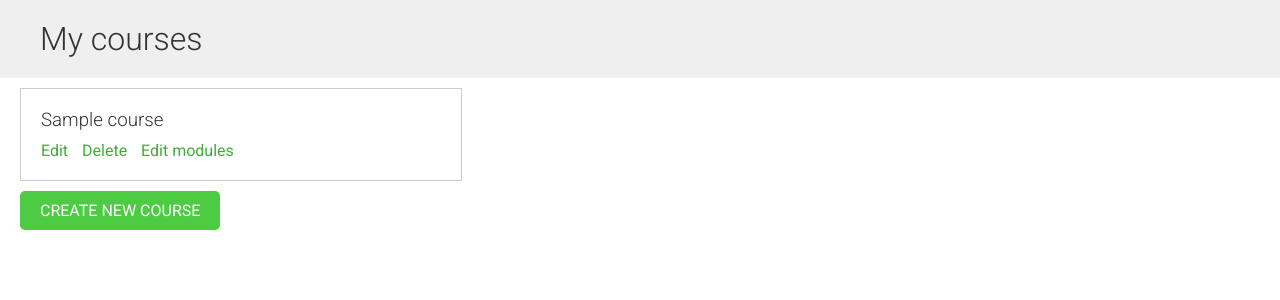
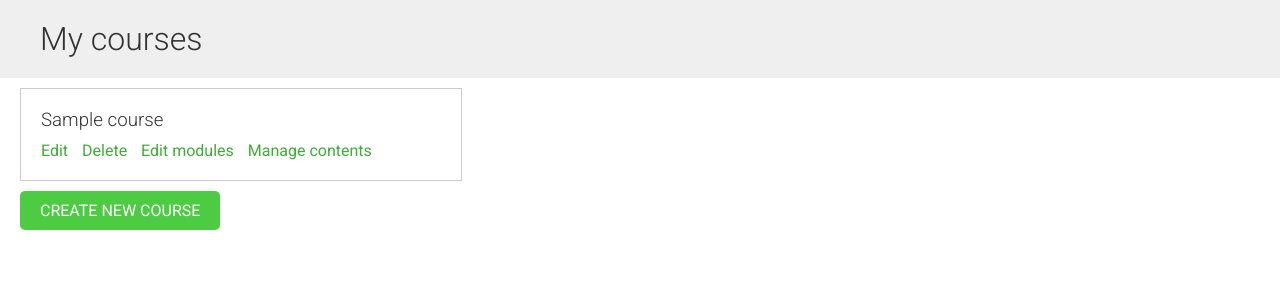
Before and after one commit to Kitayeu/educa, a Django app: page /course/mine/ in a window 1280 px wide. Shown: the part 54-354 px from the top of the page. Run offline with Django 4.2, Linux system fonts and the light colour scheme; a user stored in the database is signed in; tables that the repository leaves empty hold one stand-in row (values such as "Sample post").

Commit message:
Added link to list.html template
The link allows users to access contents of the first module of course,
 if there are any
Changed gitignore

```diff
--- a/templates/courses/manage/course/list.html
+++ b/templates/courses/manage/course/list.html
@@ -12,6 +12,9 @@
                     <a href="{% url 'course_edit' course.id %}">Edit</a>
                     <a href="{% url 'course_delete' course.id %}">Delete</a>
                     <a href="{% url 'course_module_update' course.id %}">Edit modules</a>
+                    {% if course.modules.count > 0 %}
+                        <a href="{% url 'module_content_list' course.modules.first.id %}">Manage contents</a>
+                    {% endif %}
                 </p>
             </div>
         {% empty %}
```
Also changed, not shown: 1 other file.
